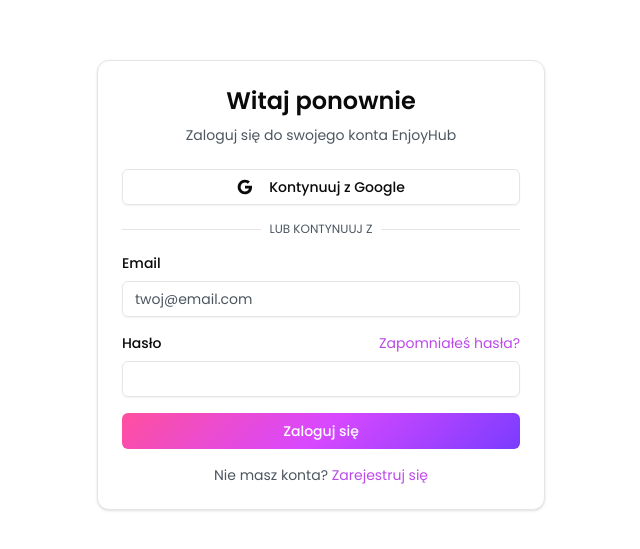
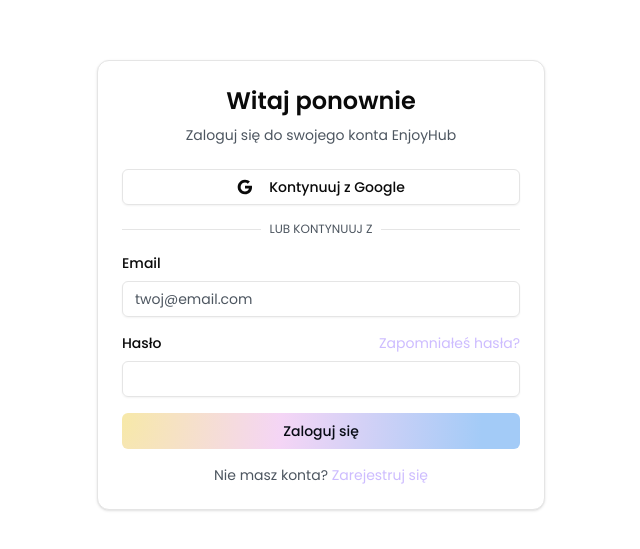
Before and after one commit to damianGG/EnjoyHubAI, a Next.js app: page /auth/login in a window 1280 px wide. Shown: the part 115-664 px from the top of the page, without its empty margins (319-959 px from the left). Built offline with nearby package versions, Linux system fonts and the light colour scheme; no server answers.

Commit message:
Change gradient to radial gradient with yellow-purple-blue colors
Co-authored-by: damianGG <31580048+damianGG@users.noreply.github.com>

```diff
--- a/app/globals.css
+++ b/app/globals.css
@@ -5,10 +5,10 @@
 
 :root {
   /* Gradient theme */
-  --gradient-primary: linear-gradient(135deg, #FF4F9E 0%, #D848FF 50%, #7A3CFF 100%);
-  --gradient-primary-start: #FF4F9E;
-  --gradient-primary-mid: #D848FF;
-  --gradient-primary-end: #7A3CFF;
+  --gradient-primary: radial-gradient(circle 369px at -2.9% 12.9%, rgba(247,234,163,1) 0%, rgba(236,180,238,0.56) 46.4%, rgba(163,203,247,1) 100.7%);
+  --gradient-primary-start: rgba(247,234,163,1);
+  --gradient-primary-mid: rgba(236,180,238,0.56);
+  --gradient-primary-end: rgba(163,203,247,1);
 
   /* Light theme */
   --background: oklch(1 0 0);
@@ -20,31 +20,31 @@
   --popover: oklch(1 0 0);
   --popover-foreground: oklch(0.145 0 0);
 
-  /* Vibrant tokens - Updated to match gradient theme */
-  --primary: oklch(0.63 0.24 315);
-  --primary-foreground: oklch(1 0 0);
+  /* Vibrant tokens - Updated to match radial gradient theme */
+  --primary: oklch(0.85 0.15 290);
+  --primary-foreground: oklch(0.15 0.02 260);
 
-  --secondary: oklch(0.72 0.20 290);
-  --secondary-foreground: oklch(1 0 0);
+  --secondary: oklch(0.80 0.12 220);
+  --secondary-foreground: oklch(0.15 0.02 220);
 
   --muted: oklch(0.97 0 0);
   --muted-foreground: oklch(0.45 0.02 250);
 
-  --accent: oklch(0.68 0.22 305);
-  --accent-foreground: oklch(1 0 0);
+  --accent: oklch(0.90 0.10 70);
+  --accent-foreground: oklch(0.20 0.02 70);
 
   --destructive: oklch(0.6 0.2 25);
   --destructive-foreground: oklch(0.985 0 0);
 
   --border: oklch(0.922 0 0);
   --input: oklch(0.922 0 0);
-  --ring: oklch(0.63 0.24 315);
+  --ring: oklch(0.85 0.15 290);
 
-  --chart-1: oklch(0.646 0.222 315);
-  --chart-2: oklch(0.6 0.20 290);
-  --chart-3: oklch(0.55 0.24 270);
-  --chart-4: oklch(0.72 0.22 305);
-  --chart-5: oklch(0.65 0.25 330);
+  --chart-1: oklch(0.90 0.10 70);
+  --chart-2: oklch(0.85 0.12 290);
+  --chart-3: oklch(0.80 0.10 220);
+  --chart-4: oklch(0.88 0.08 250);
+  --chart-5: oklch(0.82 0.14 200);
 
   --radius: 0.5rem;
 
@@ -70,31 +70,31 @@
   --popover: oklch(0.145 0 0);
   --popover-foreground: oklch(0.985 0 0);
 
-  /* Brighter primary/secondary for dark - Updated to match gradient theme */
-  --primary: oklch(0.75 0.24 315);
-  --primary-foreground: oklch(1 0 0);
+  /* Brighter primary/secondary for dark - Updated to match radial gradient theme */
+  --primary: oklch(0.88 0.15 290);
+  --primary-foreground: oklch(0.15 0.02 260);
 
-  --secondary: oklch(0.72 0.20 290);
-  --secondary-foreground: oklch(1 0 0);
+  --secondary: oklch(0.82 0.12 220);
+  --secondary-foreground: oklch(0.15 0.02 220);
 
   --muted: oklch(0.269 0 0);
   --muted-foreground: oklch(0.708 0 0);
 
-  --accent: oklch(0.72 0.22 305);
-  --accent-foreground: oklch(1 0 0);
+  --accent: oklch(0.92 0.10 70);
+  --accent-foreground: oklch(0.15 0.02 70);
 
   --destructive: oklch(0.55 0.2 25);
   --destructive-foreground: oklch(0.985 0 0);
 
   --border: oklch(0.269 0 0);
   --input: oklch(0.269 0 0);
-  --ring: oklch(0.75 0.24 315);
+  --ring: oklch(0.88 0.15 290);
 
-  --chart-1: oklch(0.70 0.24 315);
-  --chart-2: oklch(0.68 0.22 290);
-  --chart-3: oklch(0.60 0.24 270);
-  --chart-4: oklch(0.75 0.22 305);
-  --chart-5: oklch(0.72 0.25 330);
+  --chart-1: oklch(0.92 0.10 70);
+  --chart-2: oklch(0.88 0.12 290);
+  --chart-3: oklch(0.82 0.10 220);
+  --chart-4: oklch(0.90 0.08 250);
+  --chart-5: oklch(0.85 0.14 200);
 
   --sidebar-background: oklch(0.145 0 0);
   --sidebar-foreground: oklch(0.985 0 0);
```
